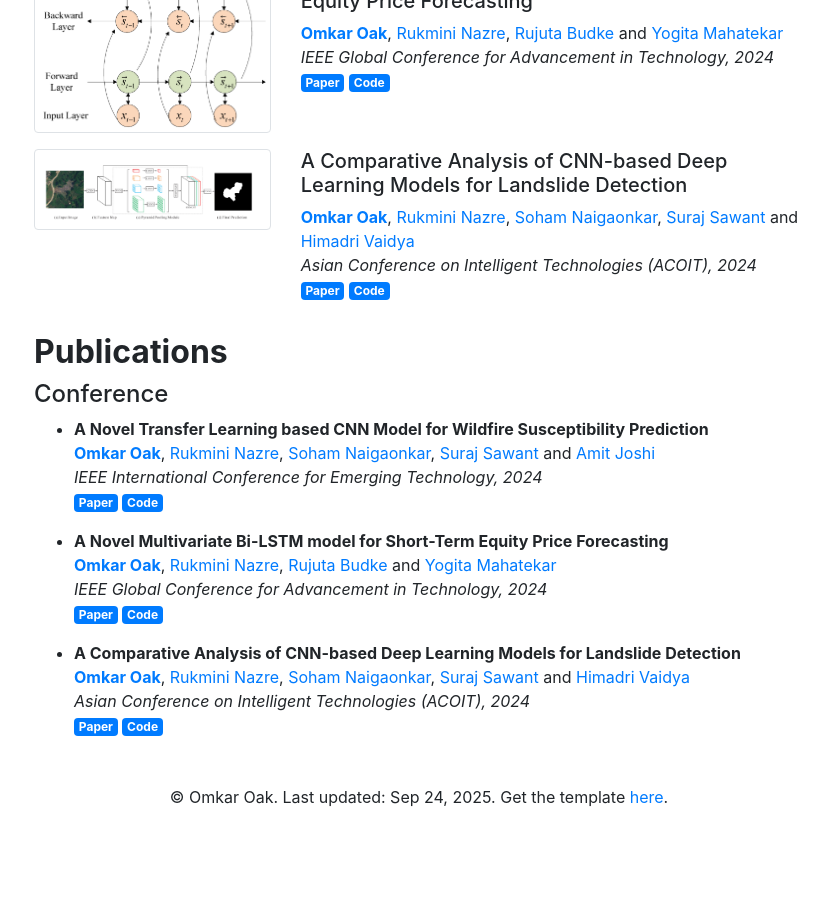
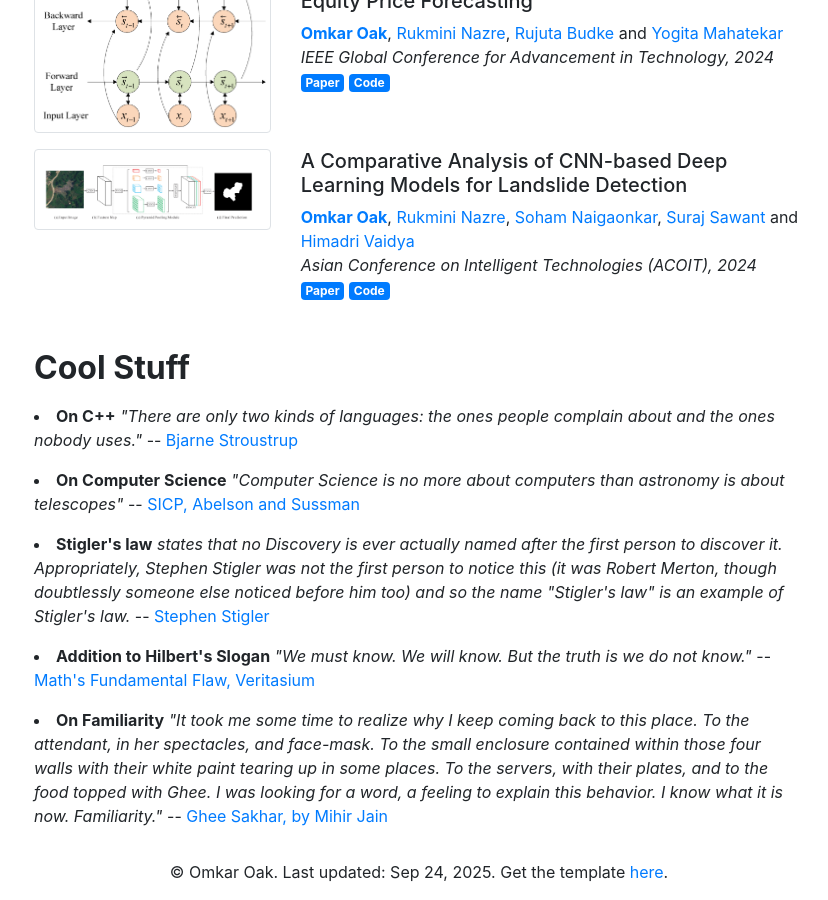
Before and after one commit to omkarsoak/omkarsoak.github.io, a Jekyll site: the page built from index.md, in a window 1280 px wide and 900 px high, scrolled down 975 px. Shown: the whole window, without its empty margins (221-1049 px from the left). Built offline with Jekyll 4.4.1, drawn with Linux system fonts in a browser that asks for light colours; nearby versions of some CDN libraries; before the commit the page ends 1800 px from its top, so only the background shows below that; some of the changed text lies outside the part shown.

Commit message:
more refractoring and added language toggle

```diff
--- a/_config.yml
+++ b/_config.yml
@@ -55,7 +55,6 @@
 header_pages:
   - index.md
   - blogs.md
-  - cool_stuff.md
 
 
 # Exclude from processing.
--- /dev/null
+++ b/_data/cool_stuff.yml
@@ -0,0 +1,24 @@
+- title: "On C++"
+  content: '"There are only two kinds of languages: the ones people complain about and the ones nobody uses."'
+  author: "Bjarne Stroustrup"
+  link: "https://en.wikipedia.org/wiki/Bjarne_Stroustrup"
+
+- title: "On Computer Science"
+  content: '"Computer Science is no more about computers than astronomy is about telescopes"'
+  author: "SICP, Abelson and Sussman"
+  link: "https://github.com/sarabander/sicp-pdf"
+
+- title: "Stigler's law"
+  content: "states that no Discovery is ever actually named after the first person to discover it. Appropriately, Stephen Stigler was not the first person to notice this (it was Robert Merton, though doubtlessly someone else noticed before him too) and so the name \"Stigler's law\" is an example of Stigler's law."
+  author: "Stephen Stigler"
+  link: "https://en.wikipedia.org/wiki/Stephen_Stigler"
+
+- title: "Addition to Hilbert's Slogan"
+  content: '"We must know. We will know. But the truth is we do not know."'
+  author: "Math's Fundamental Flaw, Veritasium"
+  link: "https://youtu.be/HeQX2HjkcNo?si=Bkob8Q6lj6kouNhP"
+
+- title: "On Familiarity"
+  content: '"It took me some time to realize why I keep coming back to this place. To the attendant, in her spectacles, and face-mask. To the small enclosure contained within those four walls with their white paint tearing up in some places. To the servers, with their plates, and to the food topped with Ghee. I was looking for a word, a feeling to explain this behavior. I know what it is now. Familiarity."'
+  author: "Ghee Sakhar, by Mihir Jain"
+  link: "https://mihirjain.blogspot.com/2023/11/ghee-shakar.html"
--- a/_includes/footer.html
+++ b/_includes/footer.html
@@ -1,6 +1,8 @@
 <footer>
   <div>
-    <p style="text-align: center;"> © Omkar Oak. Last updated: Sep 24, 2025. Get the template <a href="https://github.com/jekyll/minima">here</a>.
+    <p class="lang-en" style="text-align: center;"> © Omkar Oak. Last updated: Sep 24, 2025. Get the template <a href="https://github.com/jekyll/minima">here</a>.
+    </p>
+    <p class="lang-ja" style="text-align: center; display: none;"> © オムカル・オーク. 最終更新: 2025年9月24日. テンプレートは<a href="https://github.com/jekyll/minima">こちら</a>から入手できます。
     </p>
   </div>
 </footer>
--- a/_includes/head.html
+++ b/_includes/head.html
@@ -17,4 +17,37 @@
   {%- if jekyll.environment == 'production' and site.google_analytics -%}
     {%- include google-analytics.html -%}
   {%- endif -%}
+
+  <!-- Language Toggle JavaScript -->
+  <script>
+    let currentLang = 'en';
+
+    function toggleLanguage() {
+      const langText = document.getElementById('lang-text');
+      const enElements = document.querySelectorAll('.lang-en');
+      const jaElements = document.querySelectorAll('.lang-ja');
+
+      if (currentLang === 'en') {
+        // Hide English, show Japanese
+        enElements.forEach(el => el.style.display = 'none');
+        jaElements.forEach(el => el.style.display = 'block');
+        langText.textContent = 'English';
+        currentLang = 'ja';
+      } else {
+        // Show English, hide Japanese
+        enElements.forEach(el => el.style.display = 'block');
+        jaElements.forEach(el => el.style.display = 'none');
+        langText.textContent = '日本語';
+        currentLang = 'en';
+      }
+    }
+
+    // Set default language
+    document.addEventListener('DOMContentLoaded', function() {
+      const langText = document.getElementById('lang-text');
+      if (langText) {
+        langText.textContent = '日本語';
+      }
+    });
+  </script>
 </head>
--- a/_includes/header.html
+++ b/_includes/header.html
@@ -1,16 +1,17 @@
 <nav class="navbar navbar-expand-sm navbar-dark bg-dark">
   <div class="container" style="max-width: 800px;">
-    <a class="navbar-brand mb-0 h1" href="index.html">Omkar Oak</a>
+    <a class="navbar-brand mb-0 h1" href="/index">Omkar Oak</a>
     <div class="collapse navbar-collapse">
       <ul class="navbar-nav mr-auto">
-        <li class="nav-item"><a class="nav-link" href="/blogs">Blogs</a></li>
-        <li class="nav-item"><a class="nav-link" href="/cool_stuff">Cool stuff</a></li>
+        <li class="nav-item">
+          <a class="nav-link" href="/blogs">Blogs</a>
+        </li>
       </ul>
     </div>
     <div class="navbar-text">
-
-      <a href="index_jp.html" class="btn btn-secondary btn-sm" role="button">Japanese</a>
-
+      <button id="lang-toggle" class="btn btn-secondary btn-sm" onclick="toggleLanguage()">
+        <span id="lang-text">日本語</span>
+      </button>
     </div>
   </div>
 </nav>
--- a/_layouts/home-page.html
+++ b/_layouts/home-page.html
@@ -5,26 +5,40 @@
 
   <div class="container" style="max-width: 800px;">
 
+    <!-- Profile Section -->
     <div class="row mt-3">
       <div class="col-sm-3">
         <img src="assets/prof_pic.jpg" class="img-fluid rounded-lg" alt="Profile pic">
       </div>
       <div class="col-sm-9">
-        <h2>{{site.data.about.name}}</h2>
-        <h5>{{site.data.about.title}}</h5>
-        <p>{{site.data.about.intro}}</p>
-      </div>
-    </div>
-    <div class="d-flex flex-row">
-      <div class="pr-3">
-        <p>{{site.data.about.extra}}</p>
+        <h2 class="lang-en">{{site.data.about.en.name}}</h2>
+        <h2 class="lang-ja" style="display: none;">{{site.data.about.ja.name}}</h2>
+
+        <h5 class="lang-en">{{site.data.about.en.title}}</h5>
+        <h5 class="lang-ja" style="display: none;">{{site.data.about.ja.title}}</h5>
+
+        <p class="lang-en">{{site.data.about.en.intro}}</p>
+        <p class="lang-ja" style="display: none;">{{site.data.about.ja.intro}}</p>
       </div>
     </div>
 
+    <!-- Extra Info Section -->
     <div class="d-flex flex-row">
-      <div class="pr-3"><i class="fa fa-home"></i> {{site.data.about.address}}</div>
+      <div class="pr-3">
+        <p class="lang-en">{{site.data.about.en.extra}}</p>
+        <p class="lang-ja" style="display: none;">{{site.data.about.ja.extra}}</p>
+      </div>
     </div>
 
+    <!-- Address Section -->
+    <div class="d-flex flex-row">
+      <div class="pr-4 d-inline">
+        <i class="fa fa-home"></i>
+        {{site.data.about.en.address}}
+      </div>
+    </div>
+
+    <!-- Contact Links (Common for both languages) -->
     <div class="row">
       <div class="col-sm-5">
         <div class="d-flex flex-row">
@@ -58,27 +72,27 @@
       </div>
     </div>
 
+    <!-- News Section -->
     <div class="row mb-3">
       <div class="col-sm-12">
         <section id="News">
-          <h2><strong>News</strong></h2>
+          <h2 class="lang-en"><strong>News</strong></h2>
+          <h2 class="lang-ja" style="display: none;"><strong>ニュース</strong></h2>
         </section>
-        <!-- =========== scroll =========== -->
         <ul class="overflow-auto bg-light border rounded pt-2" style="max-height: 300px;">
-
           {% for item in site.data.news %}
             <li>[ {{ item.date }} ] {{ item.text }}</li>
           {% endfor %}
-
         </ul>
       </div>
     </div>
 
-
+    <!-- Publications Section -->
     <div class="row mb-3">
       <div class="col-sm-12">
         <section id="Publications">
-          <h2><strong>Publications</strong></h2>
+          <h2 class="lang-en"><strong>Publications</strong></h2>
+          <h2 class="lang-ja" style="display: none;"><strong>論文</strong></h2>
         </section>
 
         {% for pub in site.data.publications %}
@@ -92,35 +106,41 @@
             <h5>{{pub.name}}</h5>
             <p>{{pub.authors}}<br>
               <em>{{pub.publisher}}</em><br>
-              <a href={{pub.link}} class="badge badge-primary">Paper</a>
-              <a href={{pub.code}} class="badge badge-primary">Code</a>
+              <a href={{pub.link}} class="badge badge-primary">
+                <span class="lang-en">Paper</span>
+                <span class="lang-ja" style="display: none;">論文</span>
+              </a>
+              <a href={{pub.code}} class="badge badge-primary">
+                <span class="lang-en">Code</span>
+                <span class="lang-ja" style="display: none;">コード</span>
+              </a>
             </p>
           </div>
         </div>
         {% endfor %}
+      </div>
+    </div>
 
+    <!-- Cool Stuff Section -->
     <div class="row mb-3">
       <div class="col-sm-12">
-            <section id="Publications">
-              <h2><strong>Publications</strong></h2>
+        <section id="CoolStuff">
+          <h2 class="lang-en"><strong>Cool Stuff</strong></h2>
+          <h2 class="lang-ja" style="display: none;"><strong>面白いもの</strong></h2>
         </section>
 
-            <h4>Conference</h4>
-            {% for pub in site.data.publications %}
-            <ul>
-              <li class="mb-2">
-                <strong>{{ pub.name }}</strong><br>
-                {{pub.authors}}<br>
-                <em>{{pub.publisher}}</em><br>
-                <a href={{pub.link}} class="badge badge-primary">Paper</a>
-                <a href={{pub.code}} class="badge badge-primary">Code</a>
+        <ul style="list-style: disc; list-style-position: outside; padding-left: 1.25rem;"></ul>
+          {% for item in site.data.cool_stuff %}
+            <li class="mb-3">
+              <strong>{{ item.title }}</strong>
+              <em>{{ item.content }}</em> --
+              <a href="{{ item.link }}">{{ item.author }}</a>
             </li>
+          {% endfor %}
         </ul>
-            {% endfor %}
       </div>
     </div>
-      </div>
-    </div>
+
   </div>
 </body>
 
--- a/cool_stuff.md
+++ /dev/null
@@ -1,14 +0,0 @@
----
-layout: page
-title: Cool Stuff
----
-
-- **On C++**: _"There are only two kinds of languages: the ones people complain about and the ones nobody uses."_ -- [Bjarne Stroustrup](https://en.wikipedia.org/wiki/Bjarne_Stroustrup)
-
-- **On Computer Science**: _"Computer Science is no more about computers than astronomy is about telescopes"_ -- [Structure and Interpretation of Computer Programs](https://github.com/sarabander/sicp-pdf)
-
-- **Stigler's law** states that _no Discovery is ever actually named after the first person to discover it. Appropriately, Stephen Stigler was not the first person to notice this (it was Robert Merton, though doubtlessly someone else noticed before him too)_ and so the name "Stigler's law" is an example of Stigler's law.
-
-- **Addition to Hilbert's Slogan**: _"We must know. We will know. But the truth is we don't know."_ -- [Math's Fundamental Flaw, Veritasium](https://youtu.be/HeQX2HjkcNo?si=Bkob8Q6lj6kouNhP)
-
-- **On Familiarity**: _"It took me some time to realize why I keep coming back to this place. To the attendant, in her spectacles, and face-mask. To the small enclosure contained within those four walls with their white paint tearing up in some places. To the servers, with their plates, and to the food topped with Ghee. I was looking for a word, a feeling to explain this behavior. I know what it is now. Familiarity."_  -- [Ghee Sakhar, by Mihir Jain](https://mihirjain.blogspot.com/2023/11/ghee-shakar.html)
```
Also changed, not shown: _data/about.yml (+12 -5 lines). Lines whose indentation alone changed are shown as unchanged.
